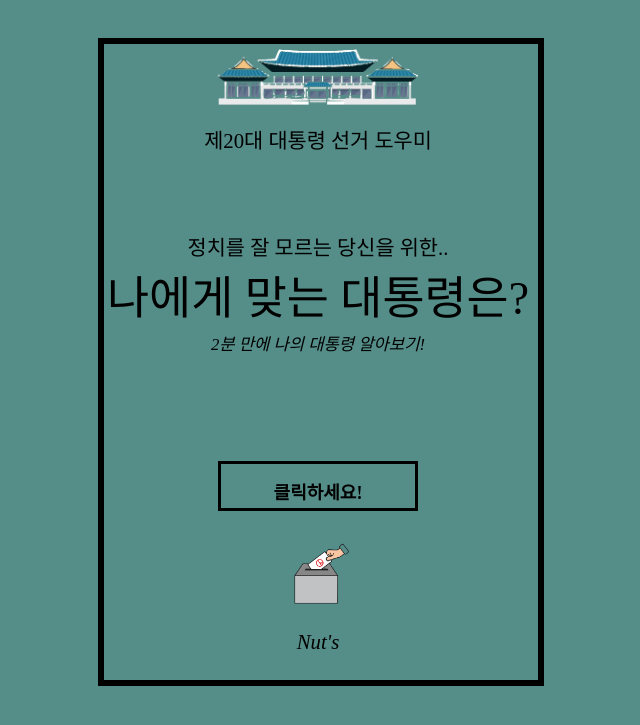
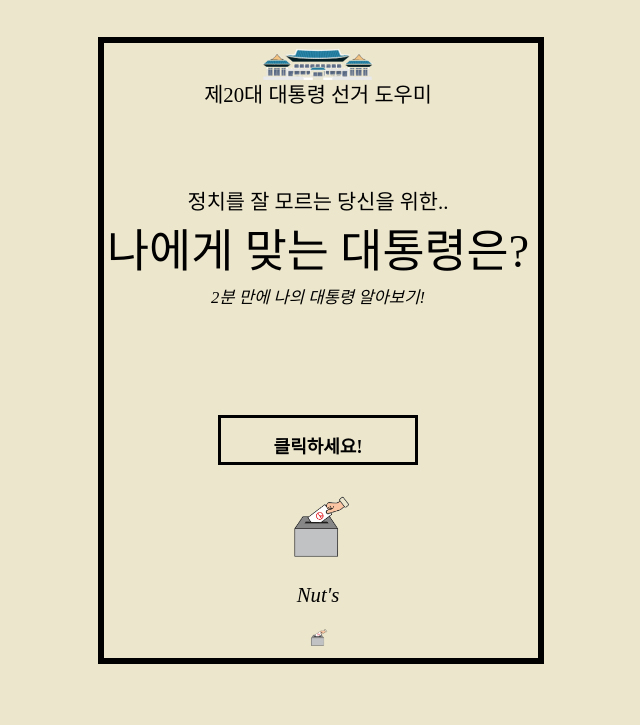
Before and after one commit to 1eejaehyeon/django-who-is-my-president-, a Django app: page / in a window 1280 px wide. Shown: the top 725 px of the page, without its empty margins (322-962 px from the left). Run offline with Django 3.2, Linux system fonts and the light colour scheme; some web fonts are replaced.

Commit message:
1.22 미팅 후 수정

```diff
--- a/polls/static/polls/css/style.css
+++ b/polls/static/polls/css/style.css
@@ -52,7 +52,7 @@
 }
 
 .b09_electric:hover {
-    color: rgb(85, 141, 136);
+    color: #ece6cc;
     background-color: #000000;
     animation: b09_electric_blinkIn 0.1s step-end 0 2;
     -webkit-animation: b09_electric_blinkIn 0.1s step-end 0 2;
@@ -419,7 +419,7 @@
 }
 
 .body {
-    background-color: rgb(85, 141, 136);
+    background-color: #ece6cc;
     font-size: 130%;
     text-align: center;
 }
--- a/polls/templates/polls/home.html
+++ b/polls/templates/polls/home.html
@@ -42,9 +42,9 @@ maximum-scale=1.0, minimum-scale=1.0">
         <span class="bottom"></span>
         <div class="jua"><!-- font jua -->
             <div class="bounce">
-                <img src="{% static 'polls/images/presidenthouse.png' %}" style="padding-top: 50px;" width="200">
+                <img src="{% static 'polls/images/presidenthouse.png' %}" style="padding-top: 50px;" width="110">
             </div>
-            <p style="text-align:center;font-size:100%;line-height: 0px;">제20대 대통령 선거 도우미</p>
+            <p style="text-align:center;font-size:100%;line-height: 0px; margin-top: 0px;">제20대 대통령 선거 도우미</p>
             <div class="fade-in-box">
                 <p style="text-align:center;font-size:100%;line-height: 45px;"><br></p>
                 <p style="text-align:center;font-size:100%;line-height: 0%;">정치를 잘 모르는 당신을 위한..</p>
@@ -80,6 +80,7 @@ maximum-scale=1.0, minimum-scale=1.0">
                     <img src="{% static 'polls/images/vote.png' %}"
                          style="display: block; margin: 0 auto; width:70px; height:70px;">
                     <p style="font-style: italic; font-weight: lighter;">Nut's</p>
+                    <span><img src="{% static 'polls/images/vote.png' %}" style="width:20px;"></span>
                 </div>
             </div>
         </div>
```
